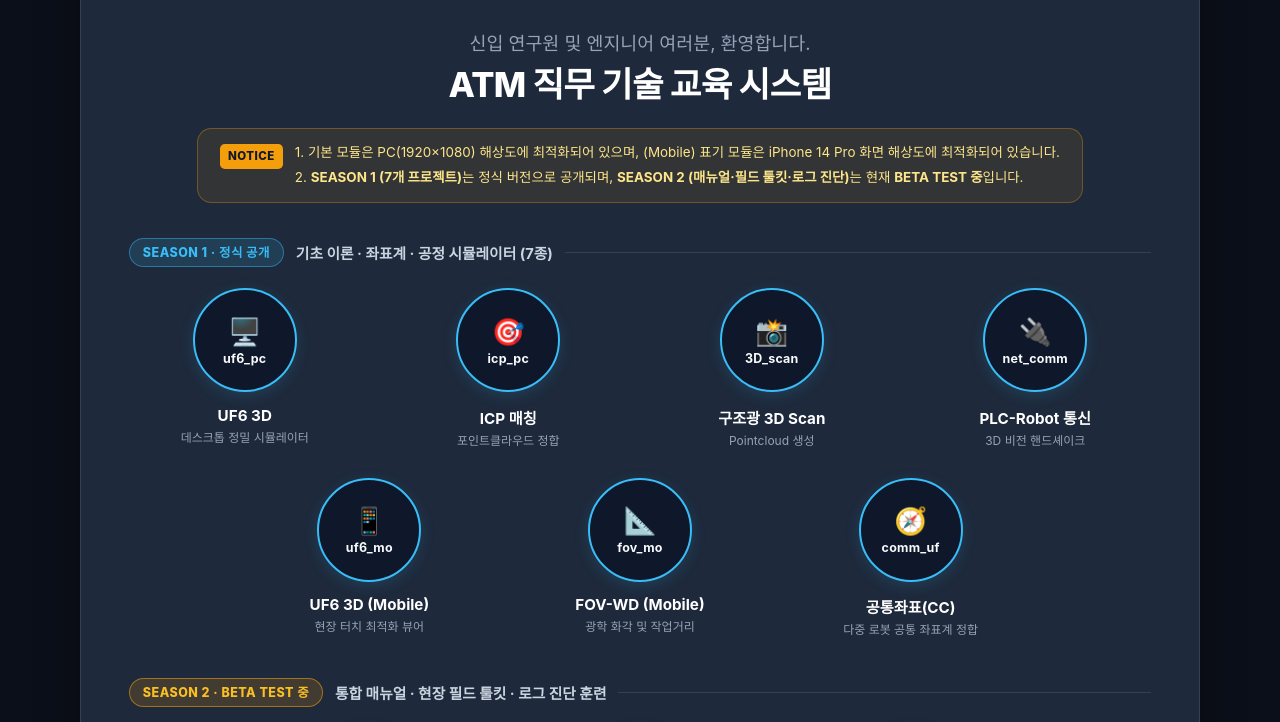
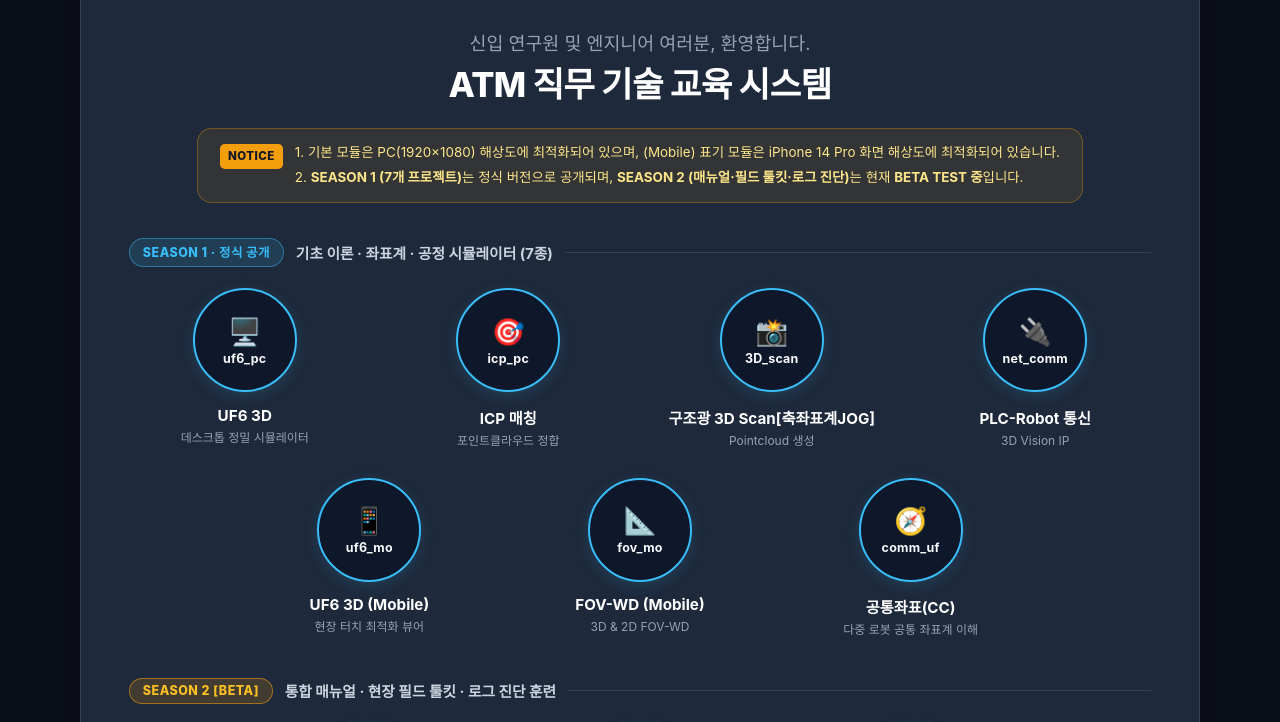
Before and after one commit to aquayoo/aquayoo.github.io, a plain HTML site: page index.html in a window 1280 px wide. Shown: the part 171-893 px from the top of the page. Drawn offline with Linux system fonts and the light colour scheme.

Commit message:
Update index.html

```diff
--- a/index.html
+++ b/index.html
@@ -255,7 +255,7 @@
       align-items: start;
     }
 
-    /* SEASON 2: BETA TEST 중 3개 프로젝트 */
+    /* SEASON 2: BETA 중 3개 프로젝트 */
     .s2-wrapper {
       display: grid;
       grid-template-columns: repeat(3, 1fr);
@@ -556,7 +556,7 @@
             <span class="btn-icon">📸</span>
             <span class="btn-code">3D_scan</span>
           </div>
-          <div class="module-title">구조광 3D Scan</div>
+          <div class="module-title">구조광 3D Scan[축좌표계JOG]</div>
           <div class="module-desc">Pointcloud 생성</div>
         </a>
 
@@ -567,7 +567,7 @@
             <span class="btn-code">net_comm</span>
           </div>
           <div class="module-title">PLC-Robot 통신</div>
-          <div class="module-desc">3D 비전 핸드셰이크</div>
+          <div class="module-desc">3D Vision IP</div>
         </a>
       </div>
 
@@ -590,7 +590,7 @@
             <span class="btn-code">fov_mo</span>
           </div>
           <div class="module-title">FOV-WD (Mobile)</div>
-          <div class="module-desc">광학 화각 및 작업거리</div>
+          <div class="module-desc">3D & 2D FOV-WD</div>
         </a>
 
         <!-- ⑦ 공통좌표(CC) -->
@@ -600,14 +600,14 @@
             <span class="btn-code">comm_uf</span>
           </div>
           <div class="module-title">공통좌표(CC)</div>
-          <div class="module-desc">다중 로봇 공통 좌표계 정합</div>
+          <div class="module-desc">다중 로봇 공통 좌표계 이해</div>
         </a>
       </div>
     </nav>
 
-    <!-- 4. SEASON 2: BETA TEST 중 -->
+    <!-- 4. SEASON 2: BETA -->
     <div class="section-divider">
-      <span class="season-pill s2-beta">SEASON 2 · BETA TEST 중</span>
+      <span class="season-pill s2-beta">SEASON 2  [BETA]</span>
       <span class="section-label">통합 매뉴얼 · 현장 필드 툴킷 · 로그 진단 훈련</span>
       <span class="divider-line"></span>
     </div>
```
